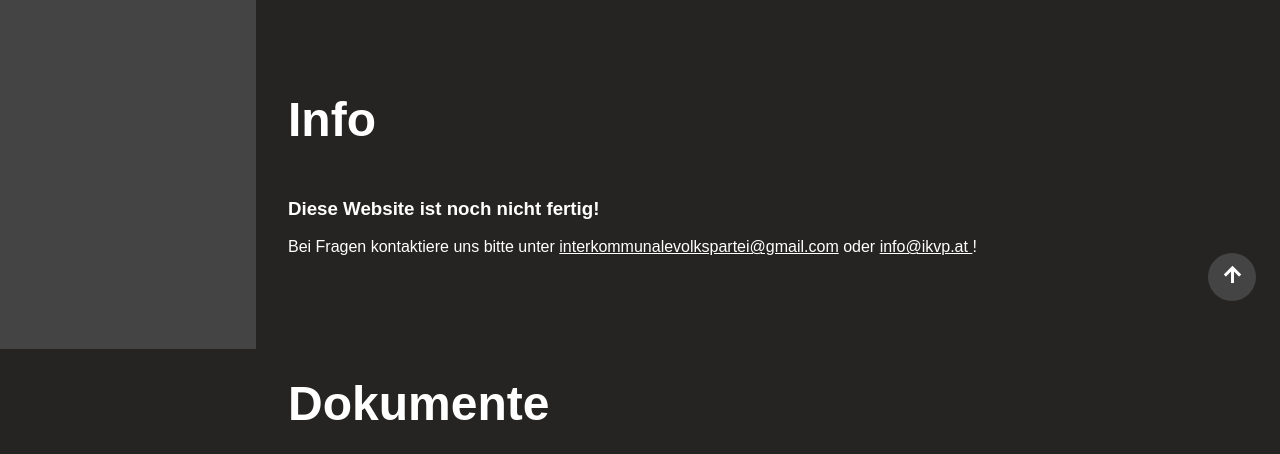
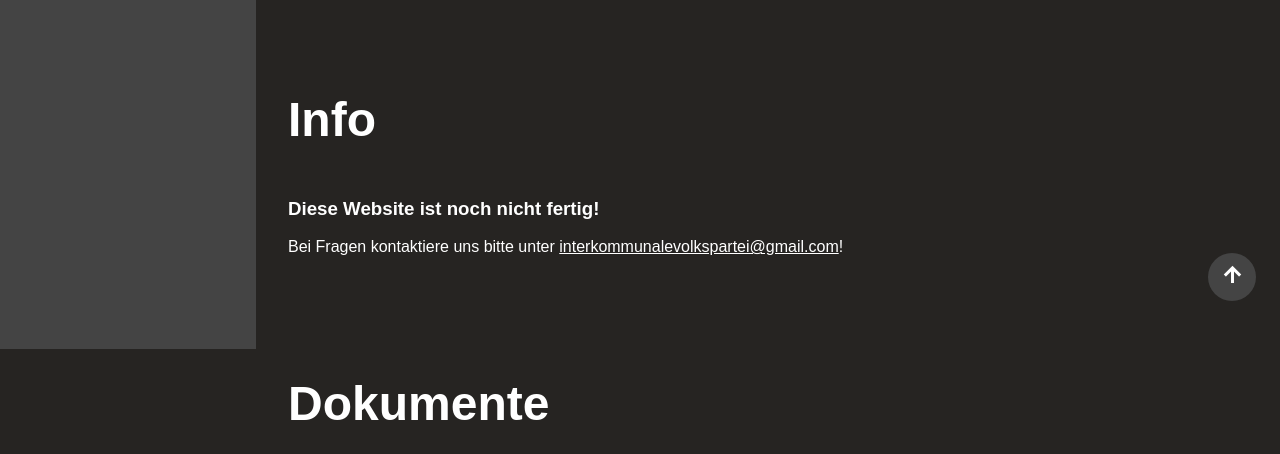
Before and after one commit to RLynx0/IVP-Website, a PHP site: page / in a window 1280 px wide. Shown: the part 971-1425 px from the top of the page. Run offline with PHP 8.4, Linux system fonts and the light colour scheme.

Commit message:
upated info

```diff
--- a/index.php
+++ b/index.php
@@ -93,11 +93,7 @@
                 <h3>Diese Website ist noch nicht fertig!</h3>
                 <p>
                     Bei Fragen kontaktiere uns bitte unter
-                    <a href="mailto:interkommunalevolkspartei@gmail.com">interkommunalevolkspartei@gmail.com</a>
-                    oder
-                    <a href="mailto:info@ikvp.at">
-                        info@ikvp.at
-                    </a>!
+                    <a href="mailto:interkommunalevolkspartei@gmail.com">interkommunalevolkspartei@gmail.com</a>!
                 </p>
             </section>
             <!-- <section id="contact">
```
